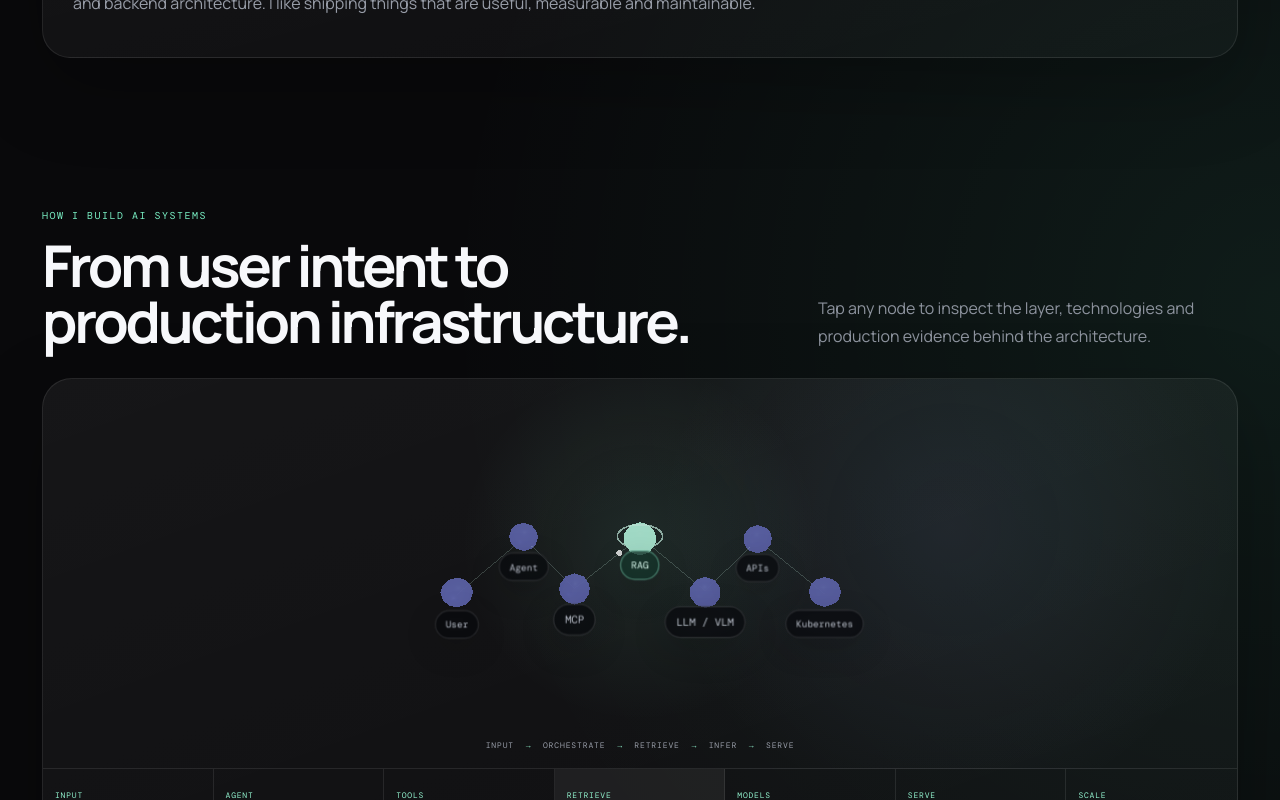
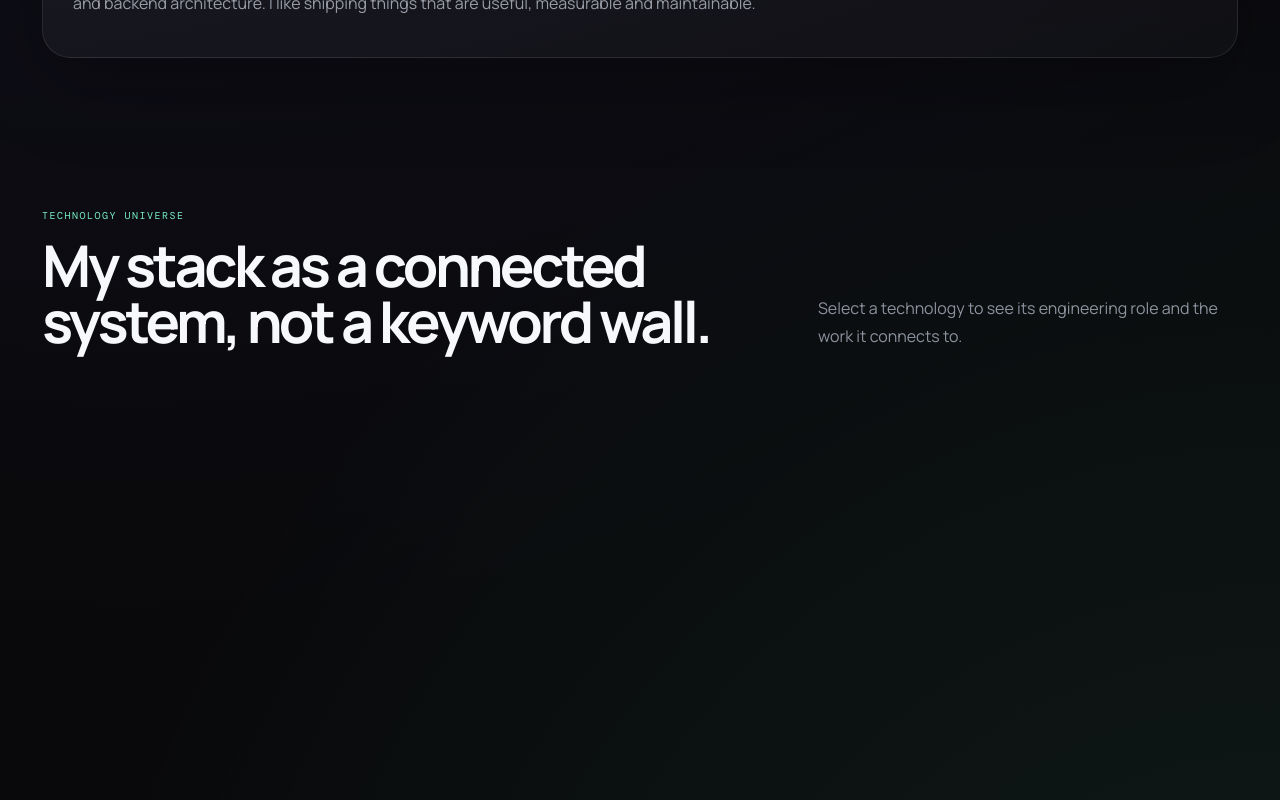
Before and after one commit to shivam98nitt/portfolio, a Next.js app: page / in a window 1280 px wide. Shown: the part 1360-2160 px from the top of the page. Built offline with nearby package versions, Linux system fonts and the light colour scheme; a web font is replaced by a local one.

Commit message:
Implement phase three storytelling and technology universe

```diff
--- a/app/interactive-home.tsx
+++ b/app/interactive-home.tsx
@@ -8,6 +8,8 @@ import { portfolio } from '@/data/portfolio';
 import { githubProjects } from '@/data/github-projects';
 import HeroNetwork from './hero-network';
 import AISystemVisualization from './ai-system-visualization';
+import TechnologyUniverse from './technology-universe';
+import ScrollStorytelling from './scroll-storytelling';
 
 const Arrow = () => <span aria-hidden="true">↗</span>;
 
@@ -135,12 +137,28 @@ export default function InteractiveHome() {
         </div>
       </section>
 
+      <section className="section compact-section phase-three-section" id="technology-universe">
+        <header className="section-head compact-head">
+          <div><span>TECHNOLOGY UNIVERSE</span><h2>My stack as a connected system, not a keyword wall.</h2></div>
+          <p>Select a technology to see its engineering role and the work it connects to.</p>
+        </header>
+        <TechnologyUniverse reducedMotion={Boolean(reduceMotion)} />
+      </section>
+
       <section className="section compact-section" id="architecture">
         <header className="section-head compact-head">
           <div><span>HOW I BUILD AI SYSTEMS</span><h2>From user intent to production infrastructure.</h2></div>
           <p>Tap any node to inspect the layer, technologies and production evidence behind the architecture.</p>
         </header>
         <AISystemVisualization reducedMotion={Boolean(reduceMotion)} />
+      </section>
+
+      <section className="section compact-section phase-three-story" id="process">
+        <header className="section-head compact-head">
+          <div><span>ENGINEERING PROCESS</span><h2>How I move from ambiguity to something production can trust.</h2></div>
+          <p>A lightweight scroll story showing the decisions behind the code, not just the finished stack.</p>
+        </header>
+        <ScrollStorytelling reducedMotion={Boolean(reduceMotion)} />
       </section>
 
       <section className="section compact-section phase-two-projects" id="work">
```
